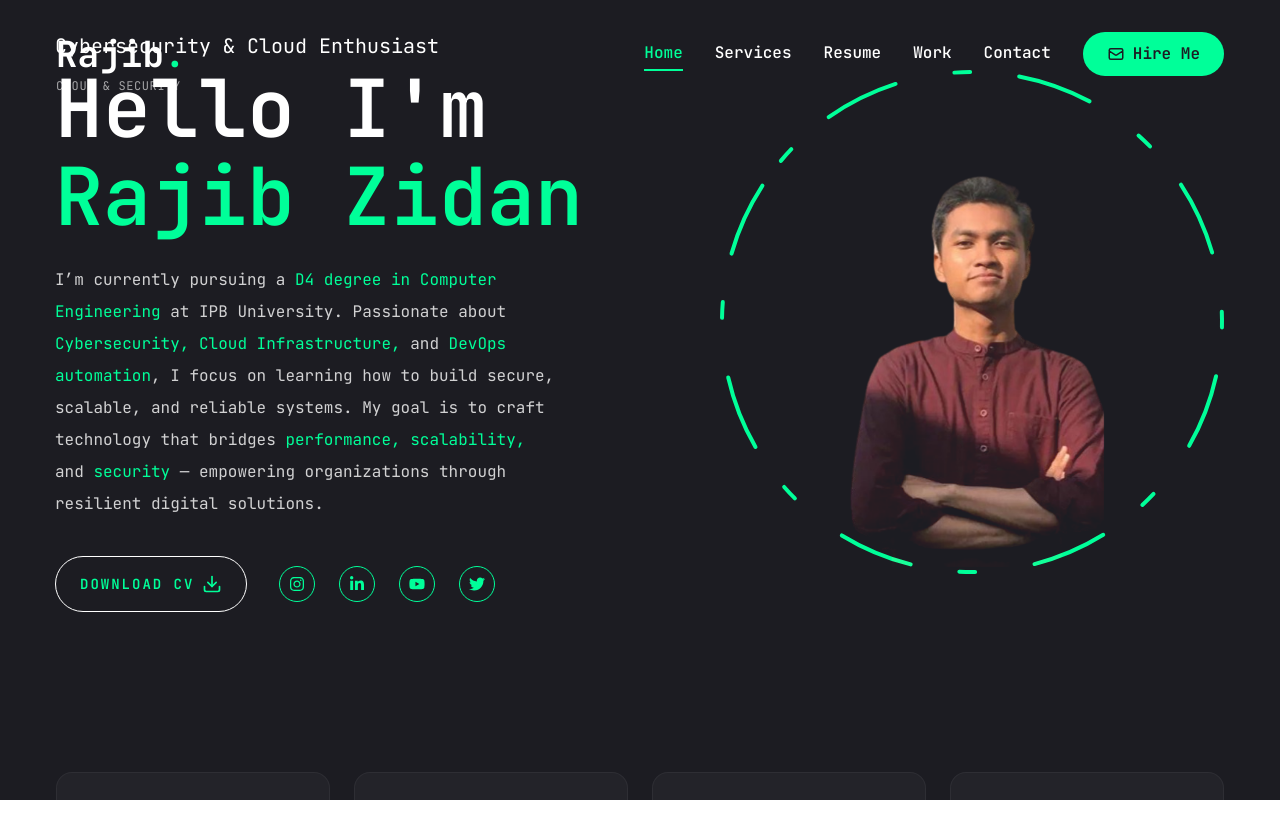
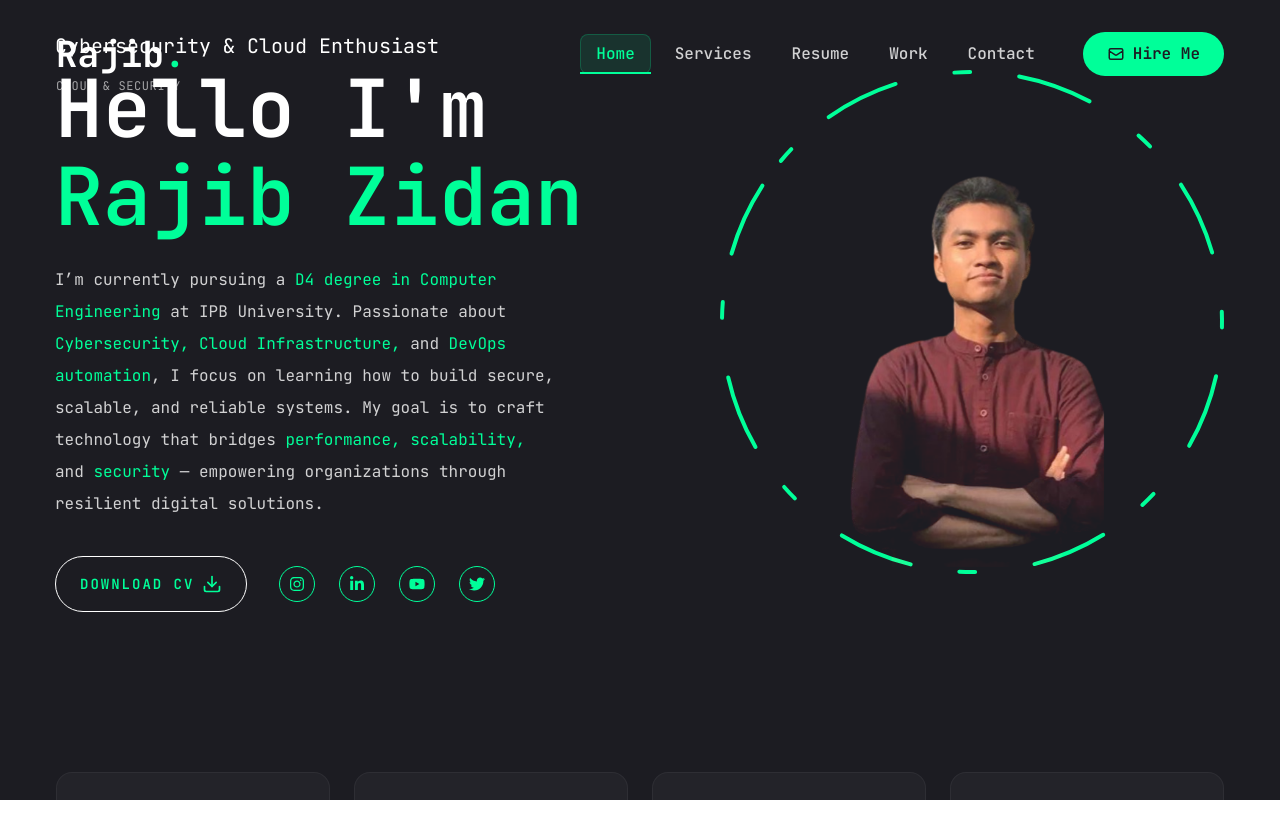
Before and after one commit to jbunnnn/rajib-portofolio, a Next.js app: page / in a window 1280 px wide. Shown: the top 838 px of the page. Built offline with nearby package versions, Linux system fonts and the light colour scheme.

Commit message:
Update Nav.jsx

```diff
--- a/components/ui/Nav.jsx
+++ b/components/ui/Nav.jsx
@@ -2,45 +2,94 @@
 
 import Link from "next/link";
 import { usePathname } from "next/navigation";
+import { motion } from "framer-motion";
 
 const links = [
-    {
-        name: 'home',
-        path: '/',
-    },
-    {
-        name: 'services',
-        path: '/services',
-    },
-    {
-        name: 'resume',
-        path: '/resume',
-    },
-    {
-        name: 'work',
-        path: '/work',
-    },
-    {
-        name: 'contact',
-        path: '/contact',
-    },
-]
+    { name: 'home', path: '/' },
+    { name: 'services', path: '/services' },
+    { name: 'resume', path: '/resume' },
+    { name: 'work', path: '/work' },
+    { name: 'contact', path: '/contact' },
+];
 
 const Nav = () => {
     const pathname = usePathname();
+
     return (
-      <nav className="flex gap-8">
-        {links.map((link, index) => (
+        <nav className="flex gap-2">
+            {links.map((link, index) => {
+                const isActive = link.path === pathname;
+
+                return (
                     <Link
                         href={link.path}
                         key={index}
-            className={`${
-              link.path === pathname && "text-accent border-b-2 border-accent"
-            } capitalize font-medium hover:text-accent transition-all`}
+                        className="relative group"
                     >
-            {link.name}
+                        <motion.div
+                            whileHover={{ y: -2 }}
+                            whileTap={{ scale: 0.95 }}
+                            className={`
+                                px-4 py-2 capitalize font-medium text-sm xl:text-base
+                                transition-all duration-300 relative
+                                ${isActive
+                                    ? 'text-accent'
+                                    : 'text-white/80 hover:text-accent'
+                                }
+                            `}
+                        >
+                            {/* Text */}
+                            <span className="relative z-10">{link.name}</span>
+
+                            {/* Active Background */}
+                            {isActive && (
+                                <motion.div
+                                    layoutId="activeNav"
+                                    className="absolute inset-0 bg-accent/10 rounded-lg border border-accent/20"
+                                    transition={{
+                                        type: "spring",
+                                        stiffness: 380,
+                                        damping: 30
+                                    }}
+                                />
+                            )}
+
+                            {/* Hover Background */}
+                            <div className={`
+                                absolute inset-0 bg-white/5 rounded-lg opacity-0
+                                group-hover:opacity-100 transition-opacity duration-300
+                                ${isActive ? 'hidden' : ''}
+                            `} />
+
+                            {/* Bottom Underline - Active */}
+                            {isActive && (
+                                <motion.div
+                                    layoutId="underline"
+                                    className="absolute bottom-0 left-0 right-0 h-0.5 bg-accent"
+                                    transition={{
+                                        type: "spring",
+                                        stiffness: 380,
+                                        damping: 30
+                                    }}
+                                />
+                            )}
+
+                            {/* Bottom Underline - Hover */}
+                            {!isActive && (
+                                <div className="absolute bottom-0 left-1/2 w-0 h-0.5 bg-accent/60 group-hover:w-full group-hover:left-0 transition-all duration-300" />
+                            )}
+
+                            {/* Top Glow Effect on Hover */}
+                            <div className={`
+                                absolute -top-1 left-1/2 -translate-x-1/2 w-8 h-1
+                                bg-gradient-to-r from-transparent via-accent to-transparent
+                                opacity-0 group-hover:opacity-100 blur-sm transition-opacity duration-300
+                                ${isActive ? 'hidden' : ''}
+                            `} />
+                        </motion.div>
                     </Link>
-        ))}
+                );
+            })}
         </nav>
     );
 };
```
Lines whose indentation alone changed are shown as unchanged.
